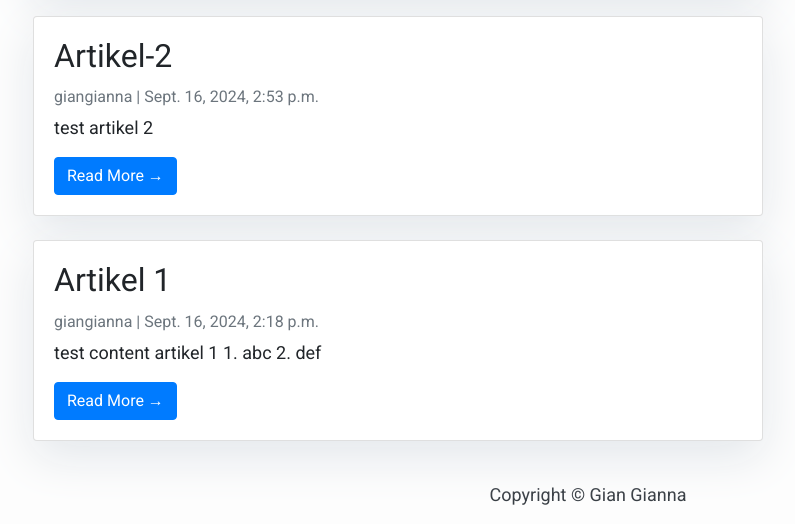
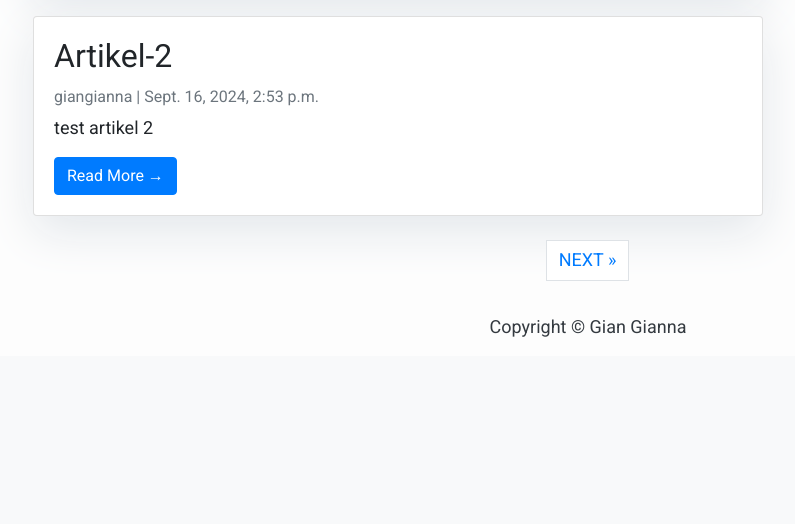
Before and after one commit to giangianna/django-blog, a Django app: page / in a window 1280 px wide. Shown: the part 658-1182 px from the top of the page, without its empty margins (52-847 px from the left). After the commit the page ends 995 px from the top, so only its background shows below. Run offline with Django 5.2, Linux system fonts and the light colour scheme; data comes from the database, SQL or seed files in the repository; both versions use the stored data as it was after the commit; some libraries are stand-ins or nearby versions.

Commit message:
Adding Pagination

```diff
--- a/mysite/blog/urls.py
+++ b/mysite/blog/urls.py
@@ -2,7 +2,8 @@
 from django.urls import path
 
 urlpatterns = [
-    path('', views.PostList.as_view(), name='home'),
+    # path('', views.PostList.as_view(), name='home'),
+    path('', views.post_list, name='home'),
     # path('<slug:slug>/', views.PostDetail.as_view(), name='post_detail'),
     path('<slug:slug>/', views.post_detail, name='post_detail')
 ]
--- a/mysite/blog/views.py
+++ b/mysite/blog/views.py
@@ -3,11 +3,13 @@
 from .models import Post
 from .forms import CommentForm
 from django.shortcuts import render, get_object_or_404
+from django.core.paginator import Paginator, PageNotAnInteger, EmptyPage
 
 # Create your views here.
 class PostList(generic.ListView):
     queryset = Post.objects.filter(status=1).order_by('-created_on')
     template_name = 'index.html'
+    # paginate_by = 3
 
 class PostDetail(generic.DetailView):
     model = Post
@@ -34,3 +36,21 @@
                                         'comments': comments,
                                         'new_comment': new_comment,
                                         'comment_form': comment_form})
+
+def post_list(request):
+    object_list = Post.objects.filter(status=1).order_by('-created_on')
+    paginator = Paginator(object_list, 3)
+  # 3 posts in each page
+    page = request.GET.get('page')
+    try:
+        post_list = paginator.page(page)
+    except PageNotAnInteger:
+            # If page is not an integer deliver the first page
+        post_list = paginator.page(1)
+    except EmptyPage:
+        # If page is out of range deliver last page of results
+        post_list = paginator.page(paginator.num_pages)
+    return render(request,
+                  'index.html',
+                  {'page': page,
+                   'post_list': post_list})
--- a/mysite/templates/index.html
+++ b/mysite/templates/index.html
@@ -48,4 +48,33 @@
         {% block sidebar %} {% include 'sidebar.html' %} {% endblock sidebar %}
     </div>
 </div>
+
+{% comment %} {% if is_paginated %}
+  <nav aria-label="Page navigation conatiner"></nav>
+  <ul class="pagination justify-content-center">
+    {% if page_obj.has_previous %}
+    <li><a href="?page={{ page_obj.previous_page_number }}"
+ class="page-link">&laquo; PREV </a></li>
+    {% endif %}    {% if page_obj.has_next %}
+    <li><a href="?page={{ page_obj.next_page_number }}"
+ class="page-link"> NEXT &raquo;</a></li>
+    {% endif %}
+  </ul>
+  </nav></div>
+{% endif %} {% endcomment %}
+
+{% if post_list.has_other_pages %}
+  <nav aria-label="Page navigation conatiner"></nav>
+  <ul class="pagination justify-content-center">
+    {% if post_list.has_previous %}
+    <li><a href="?page={{ post_list.previous_page_number }}"
+ class="page-link">&laquo; PREV </a></li>
+    {% endif %}    {% if post_list.has_next %}
+    <li><a href="?page={{ post_list.next_page_number }}"
+ class="page-link"> NEXT &raquo;</a></li>
+   {% endif %}
+  </ul>
+  </nav></div>
+{% endif %}
+
 {%endblock%}
```
Also changed, not shown: mysite/db.sqlite3.
